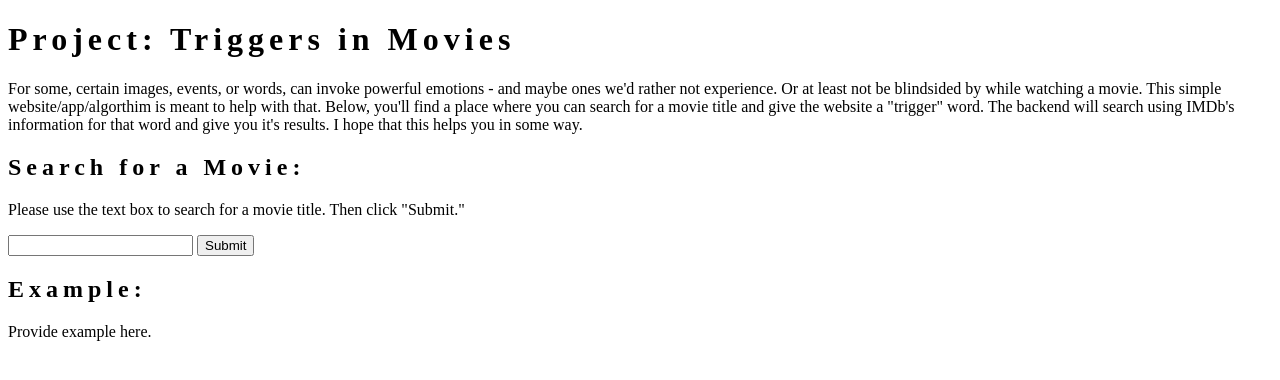
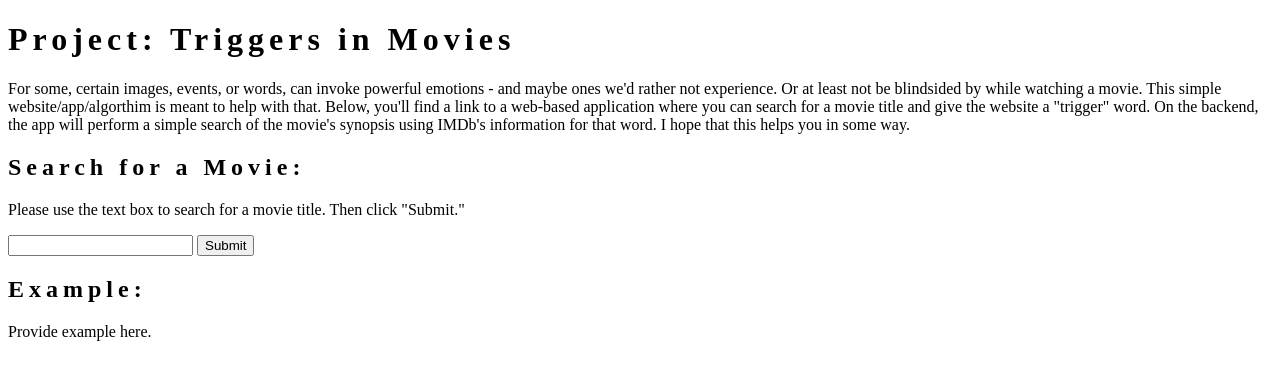
Before and after one commit to kostdiek/app-wigo, a Flask app: page / in a window 1280 px wide. Shown: the top 380 px of the page. Run offline with Flask 2, Linux system fonts and the light colour scheme.

Commit message:
made some edits to the intro paragraph

```diff
--- a/templates/index.html
+++ b/templates/index.html
@@ -28,10 +28,10 @@
   <p>For some, certain images, events, or words, can invoke powerful emotions -
     and maybe ones we'd rather not experience. Or at least not be blindsided
     by while watching a movie. This simple website/app/algorthim is meant to
-    help with that. Below, you'll find a place where you can search for a movie
-    title and give the website a "trigger" word. The backend will search using
-    IMDb's information for that word and give you it's results. I hope that this
-    helps you in some way.</p>
+    help with that. Below, you'll find a link to a web-based application where
+		you can search for a movie title and give the website a "trigger" word.
+		On the backend, the app will perform a simple search of the movie's synopsis
+		using IMDb's information for that word. I hope that this helps you in some way.</p>
 
     <h2>Search for a Movie: </h2>
     <p>Please use the text box to search for a movie title. Then click "Submit."</p>
```
